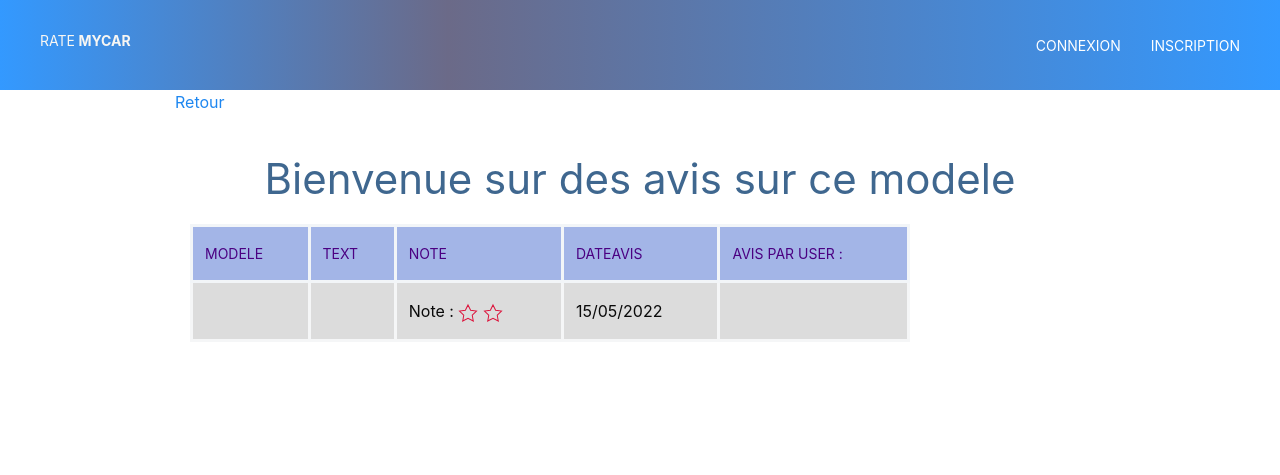
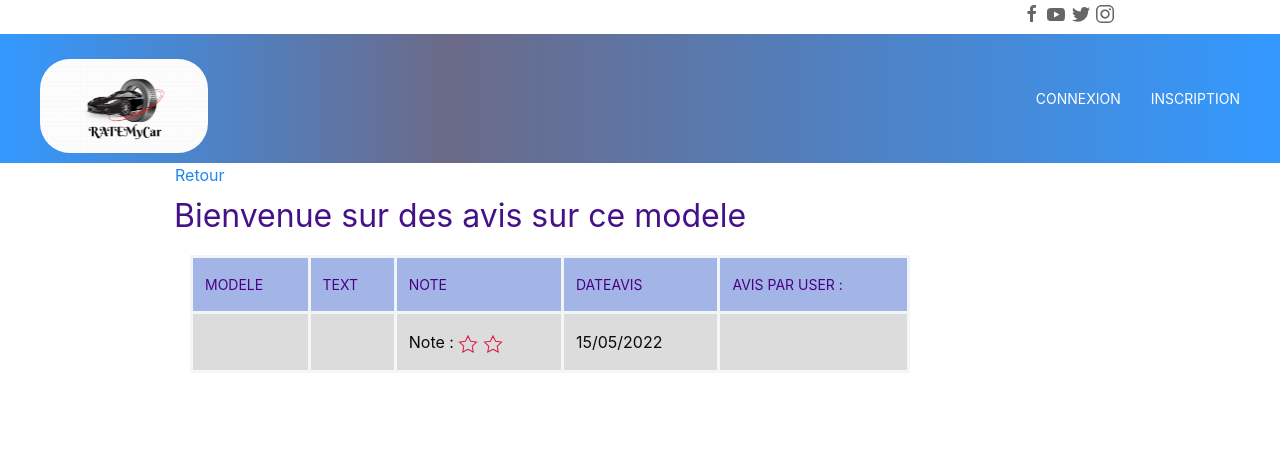
Before and after one commit to Tablieh/my_project_final, a Symfony app: template templates/avis/showAvis.html.twig in a window 1280 px wide. Shown: the top 475 px of the page. Run offline with Twig, Linux system fonts and the light colour scheme; the template is opened without the code that fills it, so the values that code supplies are empty; some libraries are stand-ins or nearby versions.

Commit message:
modife view

```diff
--- a/public/css/style.css
+++ b/public/css/style.css
@@ -1,6 +1,86 @@
 
 html{
 box-sizing:border-box;
+}
+.welcome{
+margin-right: 360px;
+font-size: 2rem;
+text-align: center;
+color: rgb(68, 17, 134);
+}
+.mod-v{
+    color: indigo;
+    font-size: 20px;
+    font-family:'Trebuchet MS', 'Lucida Sans Unicode', 'Lucida Grande', 'Lucida Sans', Arial, sans-serif;
+    margin-bottom: 0px;
+    margin-top: 15px;
+}
+div#voiture .uk-h1, h1{
+    margin-top: 10px;
+}
+#modele_marque.uk-select{
+    width: 10%;
+}
+#voiture_description.uk-textarea.uk-form-small{
+width: 16%;
+}
+
+#voiture_image.uk-textarea.uk-form-small{
+width: 19%;
+}
+#voiture_type{
+width: 19.5%;
+}
+#voiture_nbPortes{
+width: 6%;
+}
+#voiture_couleur{
+width: 7%;
+}
+#voiture_modele{
+width: 10%;
+}
+#avis_text.uk-textarea.uk-form-small{
+width: 18%;
+}
+#avis_note{
+width: 3%;
+}
+#avis_dateAvis{
+width: 6%;
+}
+#avis_voiture{
+width: 7%;
+}
+img.logo{
+    width: 25%;
+    display: flex;
+ border-radius: 30px;
+}
+.lg-cov{
+    margin-left: 170px;
+    margin-right: 155px;
+    margin-bottom:0px;
+}
+div.cover{
+    margin-bottom:0px;
+    margin-left:0px;
+}
+.cover{
+    justify-content: left;
+}
+.lienRapid>ul{
+    margin-bottom: 0px;
+}
+.lienRapid{
+    text-align: right;
+    margin-right: 10px;
+}
+.lienRapid>a{
+    font-size: large;
+    font-family:Arial, Helvetica, sans-serif;
+    margin-bottom: 0px;
+    color:  rgb(38, 26, 211);
 }
 #roles{
     display: flex;
--- a/templates/activity/add_edit_Marque.html.twig
+++ b/templates/activity/add_edit_Marque.html.twig
@@ -6,12 +6,12 @@
         <a class="ret" href="{{ path('activity_index') }}" > Retour </a>
 
         {% if editMode %}
-            <h1>Modification d'un Marque <h1>
+            <h1 class="add">Modification d'un Marque :<h1>
         {% else %}
-            <h1 >Ajout d'un Marque</h1>
+            <h1 class="add">Ajout d'un Marque :</h1>
         {% endif %}
+            <div class="form-add">{{ form(MarqueType) }}</div>
 
-            {{ form(MarqueType) }}
     </div>
     <footer class="footer">
             <p >&copy; 2021 -Tablieh~tm Broduction !!</p>
--- a/templates/activity/add_edit_Modele.html.twig
+++ b/templates/activity/add_edit_Modele.html.twig
@@ -6,12 +6,12 @@
         <a class="ret" href="{{ path('activity_index') }}" > Retour </a>
 
         {% if editMode %}
-            <h1>Modification d'un Modele <h1>
+            <h1 class="add">Modification d'un Modele <h1>
         {% else %}
-            <h1 >Ajout d'un Modele</h1>
+            <h1 class="add">Ajout d'un Modele</h1>
         {% endif %}
 
-            {{ form(ModeleType) }}
+             <div class="form-add">{{ form(ModeleType) }}</div>
     </div>
     <footer class="footer">
             <p >&copy; 2021 -Tablieh~tm Broduction !!</p>
--- a/templates/avis/add_edit_Avis.html.twig
+++ b/templates/avis/add_edit_Avis.html.twig
@@ -6,12 +6,12 @@
         <a class="ret" href="{{ path('avis_index') }}" > Retour </a>
 
         {% if editMode %}
-            <h1>Modification d'un avis <h1>
+            <h1 class="add">Modification d'un avis <h1>
         {% else %}
-            <h1 >Ajout d'un Avis</h1>
+            <h1 class="add">Ajout d'un Avis</h1>
         {% endif %}
 
-            {{ form(AvisType) }}
+             <div class="form-add">{{ form(AvisType) }}</div>
     </div>
 <footer class="footer">
             <p >&copy; 2021 -Tablieh~tm Broduction !!</p>
--- a/templates/avis/showAvis.html.twig
+++ b/templates/avis/showAvis.html.twig
@@ -2,7 +2,7 @@
 
 {% block body %}
 <a class="link" href="{{ path('avis_index') }}" > Retour </a>
-<h1 class="uk-text-center">Bienvenue sur des avis sur ce modele</h1>
+<h1  class="welcome">Bienvenue sur des avis sur ce modele</h1>
         <div class="uk-container uk-container-small">
 
         <table class="uk-table uk-table-hover" >
--- a/templates/base.html.twig
+++ b/templates/base.html.twig
@@ -1,5 +1,6 @@
 <!DOCTYPE html>
 <html>
+
     <head>
         <meta charset="UTF-8">
         <meta name="viewport" content="width=device-width, initial-scale=1.0, user-scalable=no">
@@ -17,18 +18,32 @@
         {% endblock %}
     </head>
     <body>
-
+        <div class="lg-cov">
+            <div class="lienRapid">
+                    <ul>
+                            <a href="#" uk-icon="icon: facebook"></a>
+                            <a href="#" uk-icon="icon: youtube"></a>
+                            <a href="#" uk-icon="icon: twitter"></a>
+                            <a href="#" uk-icon="icon: instagram"></a>
+                    </ul>
+            </div>
+        </div>
         <header>
             <!-- Main Navbar -->
+
             <nav class="uk-container uk-navbar navbar-blue">
 
                 <div class="uk-navbar-left">
 
                     <ul class="uk-navbar-nav">
                         <li class="uk-active">
-                            <a href="#">RATE<strong>MyCar</strong></a>
+                            <div class="cover" class="uk-navbar-nav" >
+                                <img class="logo" src="{{asset("image/logo.png")}}" alt="logo">
+                            </div>
+
                         </li>
                     </ul>
+
                 </div>
                 <div class="uk-navbar-right">
                     <ul class="uk-navbar-nav uk-visible@s">
@@ -51,7 +66,9 @@
                 </div>
 
             </nav>
+
         </header>
+
         {## read and display several types of flash messages #}
             {% for label, messages in app.flashes(['success','warning','error']) %}
                 {% for message in messages %}
--- a/templates/gallary/edit_Voiture.html.twig
+++ b/templates/gallary/edit_Voiture.html.twig
@@ -6,7 +6,7 @@
         <a class="ret" href="{{ path('gallary') }}" > Retour </a>
 
         {% if editMode %}
-            <h1>Modification d'un modele <h1>
+            <h1 class="mod-v">Modification d'un modele <h1>
         {% endif %}
 
             {{ form(VoitureType) }}
--- a/templates/home/showModele.html.twig
+++ b/templates/home/showModele.html.twig
@@ -2,12 +2,11 @@
 
 {% block body %}
 <a class="link" href="{{ path('home') }}" > Retour </a>
-<h1 class="uk-text-center">Voila les avis de ces modeles</h1>
          <div class="uk-container uk-container-small">
         <table class="uk-table uk-table-hover-small" id="show">
             <thead>
                 <tr>
-                    <th>Modele</th>
+                    <th>Les avis de ces modeles</th>
                 </tr>
             </thead>
             <tbody>
```
Also changed, not shown: other parts of public/css/style.css (+56 -11 lines), src/Form/AvisType.php (+8 -3 lines), templates/activity/add_edit_Voiture.html.twig (+4 -4 lines), templates/home/index.html.twig (+5 -8 lines), public/image/Logo.png (added), public/image/index.jpg.
